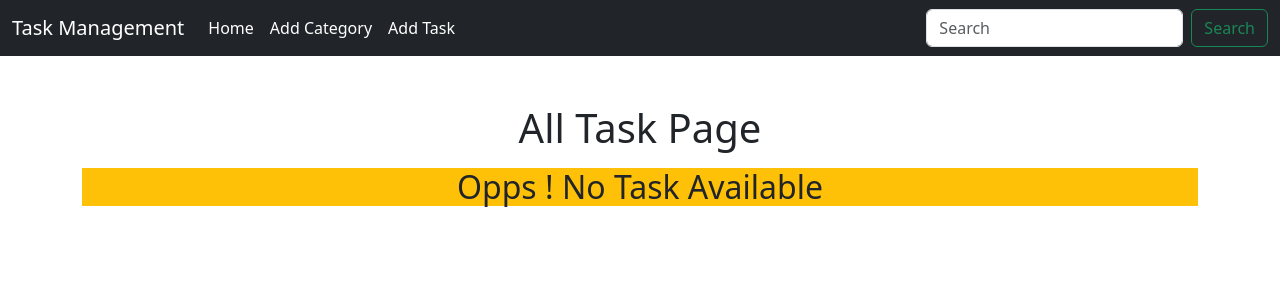
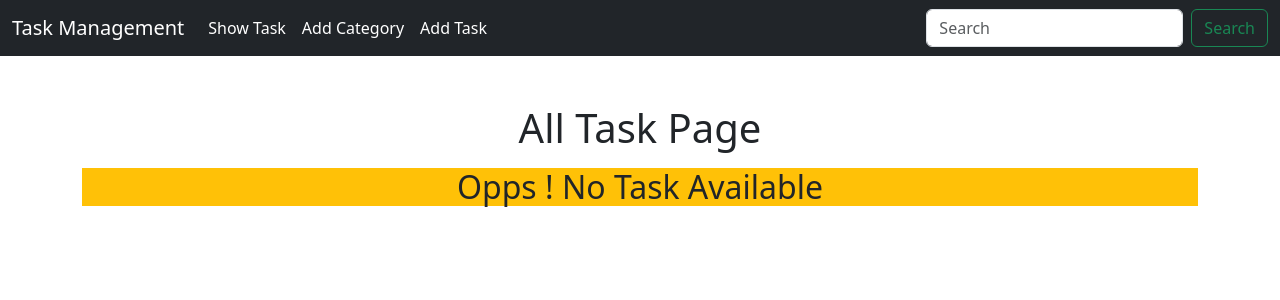
Before and after one commit to mowuj/Task-Management-System, a Django app: template templates/home.html in a window 1280 px wide. Shown: the top 300 px of the page. Run offline with Django 3.2, Linux system fonts and the light colour scheme; the template is opened without the code that fills it, so the values that code supplies are empty.

Commit message:
completed

```diff
--- a/category/views.py
+++ b/category/views.py
@@ -8,7 +8,7 @@ def add_category(request):
         category_form=forms.CategoryForm(request.POST)
         if category_form.is_valid():
             category_form.save()
-            return redirect('home')
+            return redirect('add_category')
     else:
         category_form=forms.CategoryForm()
     return render(request,'add_category.html',{'form':category_form})
--- a/task/views.py
+++ b/task/views.py
@@ -23,7 +23,7 @@ def edit_task(request,id):
         task_form = TaskForm(request.POST,instance=task)
         if task_form.is_valid():
             task_form.save()
-            return redirect('add_task')
+            return redirect('home')
     return render(request, 'add_task.html', {'form': task_form})
 
 def delete_task(request, id):
--- a/templates/base.html
+++ b/templates/base.html
@@ -16,7 +16,7 @@
     <div class="collapse navbar-collapse" id="navbarSupportedContent">
       <ul class="navbar-nav me-auto mb-2 mb-lg-0">
         <li class="nav-item">
-          <a class="nav-link active" aria-current="page" href="{% url 'home' %}">Home</a>
+          <a class="nav-link active" aria-current="page" href="{% url 'home' %}">Show Task</a>
         </li>
         <li class="nav-item">
           <a class="nav-link active" aria-current="page" href="{% url 'add_category' %}">Add Category</a>
```
Also changed, not shown: db.sqlite3, task/templates/add_task.html (line endings or trailing spaces).
